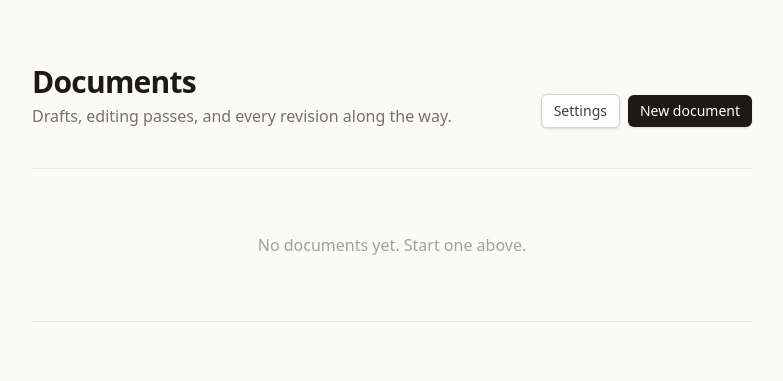
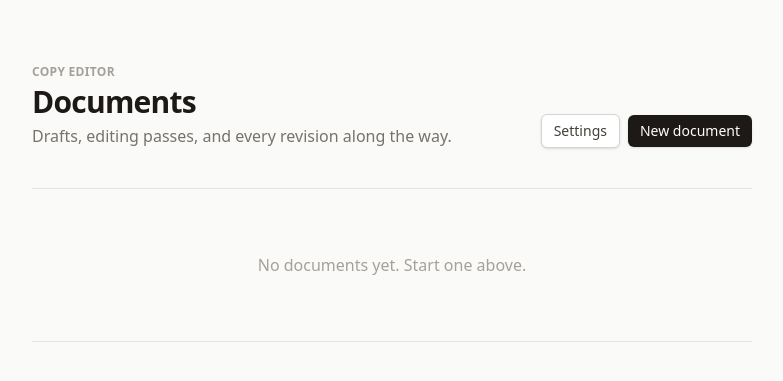
Before and after one commit to totocaster/copy-editor, a FastAPI app: page / in a window 1280 px wide. Shown: the top 381 px of the page, without its empty margins (248-1031 px from the left). Run offline with FastAPI, Linux system fonts and the light colour scheme; data that the repository does not hold is empty; style sheets or scripts are compiled from the project's sources; some libraries are stand-ins or nearby versions.

Commit message:
Rename to Copy Editor; add ce launcher, README, MIT license, full gitignore
- bin/ce starts the app from anywhere, prints a clickable link, and stops
  on Ctrl+C; `make cli` symlinks it into ~/.local/bin
- App, page titles and package names renamed from Write to Copy Editor
- README rewritten as a project front page; LICENSE (MIT)
- .gitignore covers Python, Node, built assets, local data, env, OS/editor

```diff
--- a/app/__init__.py
+++ b/app/__init__.py
@@ -1 +1 @@
-"""Write: a workshop tool for prose. FastAPI + HTMX + SQLite."""
+"""Copy Editor: a workshop tool for prose. FastAPI + HTMX + SQLite."""
--- a/app/main.py
+++ b/app/main.py
@@ -35,7 +35,7 @@ async def lifespan(_: FastAPI):
     yield
 
 
-app = FastAPI(title="Write", lifespan=lifespan)
+app = FastAPI(title="Copy Editor", lifespan=lifespan)
 app.mount("/static", StaticFiles(directory=BASE / "static"), name="static")
 templates = Jinja2Templates(directory=BASE / "templates")
 
--- a/app/templates/base.html
+++ b/app/templates/base.html
@@ -3,7 +3,7 @@
 <head>
   <meta charset="utf-8">
   <meta name="viewport" content="width=device-width, initial-scale=1">
-  <title>{% block title %}Write{% endblock %}</title>
+  <title>{% block title %}Copy Editor{% endblock %}</title>
   <link rel="stylesheet" href="{{ asset('css/app.css') }}">
   <script src="{{ asset('js/htmx.min.js') }}" defer></script>
 </head>
--- a/app/templates/document.html
+++ b/app/templates/document.html
@@ -1,5 +1,5 @@
 {% extends "base.html" %}
-{% block title %}{{ doc.title }} · Write{% endblock %}
+{% block title %}{{ doc.title }} · Copy Editor{% endblock %}
 {% block body %}
 {% from "partials/icons.html" import icon %}
 <header class="topbar">
@@ -7,7 +7,7 @@
     <a href="/" class="icon-btn shrink-0" title="All documents" aria-label="All documents">{{ icon('back') }}</a>
     <input id="title" name="title" value="{{ doc.title }}" placeholder="Untitled" autocomplete="off" spellcheck="false"
            hx-put="/d/{{ doc.id }}/title" hx-trigger="change, keyup changed delay:600ms" hx-swap="none"
-           hx-on::after-request="document.title = (this.value.trim() || 'Untitled') + ' · Write'"
+           hx-on::after-request="document.title = (this.value.trim() || 'Untitled') + ' · Copy Editor'"
            class="min-w-0 flex-1 truncate rounded bg-transparent px-1.5 py-0.5 text-lg font-medium outline-none placeholder:text-stone-300 focus:bg-white/70">
     <div class="topbar-status">
       <span id="save-status" data-state="saved">Saved</span>
--- a/app/templates/index.html
+++ b/app/templates/index.html
@@ -1,9 +1,10 @@
 {% extends "base.html" %}
-{% block title %}Documents · Write{% endblock %}
+{% block title %}Documents · Copy Editor{% endblock %}
 {% block body %}
 <main class="mx-auto max-w-3xl px-6 py-16">
   <header class="mb-10 flex items-end justify-between gap-6">
     <div>
+      <p class="mb-1 text-xs font-semibold uppercase tracking-wide text-stone-400">Copy Editor</p>
       <h1 class="text-3xl font-semibold tracking-tight">Documents</h1>
       <p class="mt-1 text-stone-500">Drafts, editing passes, and every revision along the way.</p>
     </div>
--- a/app/templates/revision.html
+++ b/app/templates/revision.html
@@ -1,5 +1,5 @@
 {% extends "base.html" %}
-{% block title %}Revision {{ rev.seq }} · {{ doc.title }}{% endblock %}
+{% block title %}Revision {{ rev.seq }} · {{ doc.title }} · Copy Editor{% endblock %}
 {% block body %}
 {% from "partials/icons.html" import icon %}
 <header class="topbar">
--- a/app/templates/settings.html
+++ b/app/templates/settings.html
@@ -1,5 +1,5 @@
 {% extends "base.html" %}
-{% block title %}Settings · Write{% endblock %}
+{% block title %}Settings · Copy Editor{% endblock %}
 {% block body %}
 {% from "partials/icons.html" import icon %}
 <header class="topbar">
--- a/package.json
+++ b/package.json
@@ -1,8 +1,8 @@
 {
-  "name": "write",
+  "name": "copy-editor",
   "version": "0.1.0",
   "private": true,
-  "description": "Writing workshop tool: prose editor with annotations and revisions",
+  "description": "Copy Editor: a workshop tool for prose with AI editing passes, annotations and revisions",
   "scripts": {
     "vendor": "cp node_modules/htmx.org/dist/htmx.min.js app/static/js/htmx.min.js",
     "build:css": "tailwindcss -i frontend/app.css -o app/static/css/app.css --minify",
--- a/pyproject.toml
+++ b/pyproject.toml
@@ -1,7 +1,9 @@
 [project]
-name = "write"
+name = "copy-editor"
 version = "0.1.0"
 requires-python = ">=3.12"
+license = "MIT"
+description = "A workshop tool for prose: Notion-style editor, Genius-style commentary, AI editing passes under your own subscriptions."
 dependencies = [
     "fastapi>=0.115",
     "jinja2>=3.1",
```
Also changed, not shown: README.md, 5 other files.
